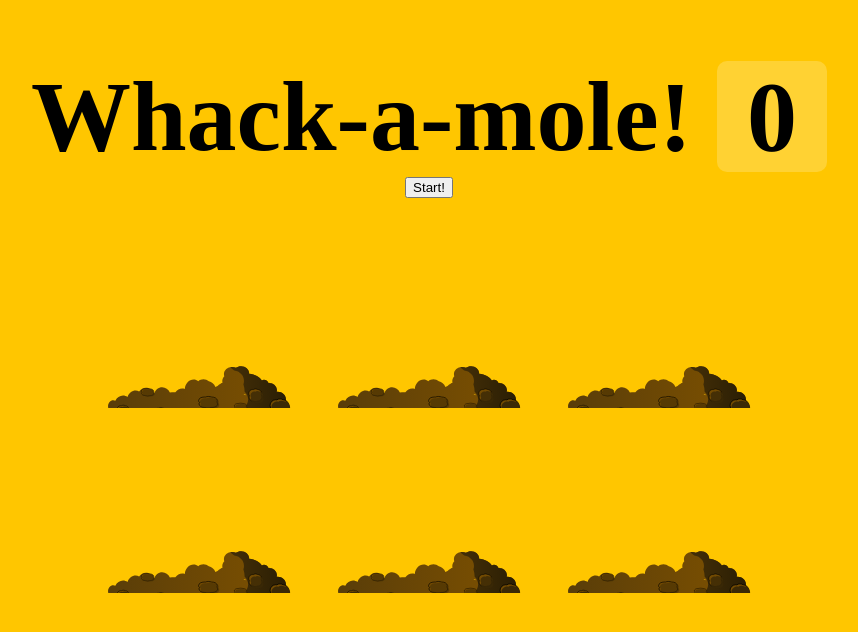
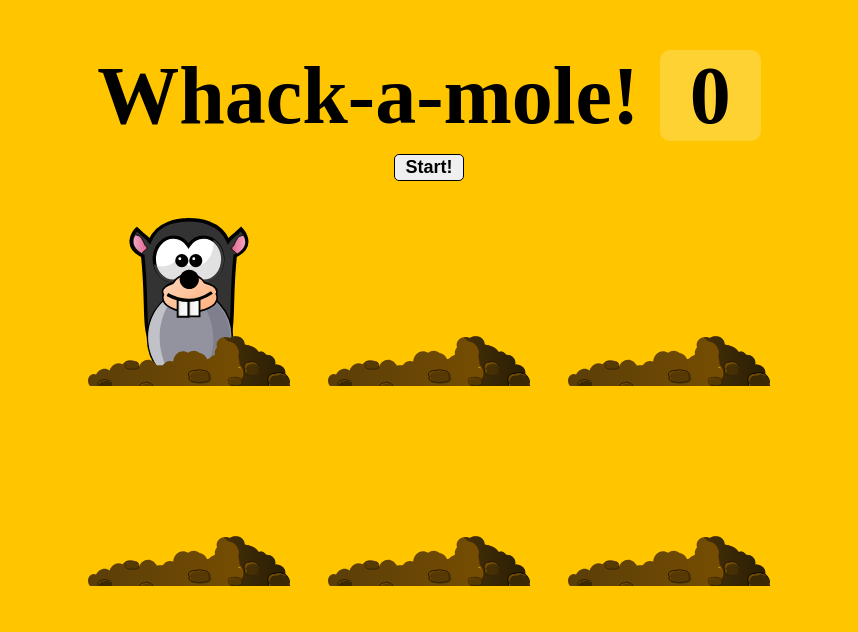
Before and after one commit to visrm/Whack-A-Mole-Game, a plain HTML site: page index.html in a window 1280 px wide. Both pictures are taken after a click on the button "Start!". Shown: the whole page, without its empty margins (211-1069 px from the left). Drawn offline with Linux system fonts and the light colour scheme.

Commit message:
v1.0
completed initial version of simple whack-a-mole game using vanilla javaScript

```diff
--- a/index.html
+++ b/index.html
@@ -6,27 +6,32 @@
   <meta name="viewport" content="width=device-width, initial-scale=1.0">
   <title>Whack A Mole!</title>
   <link href='https://fonts.googleapis.com/css?family=Amatic+SC:400,700' rel='stylesheet' type='text/css'>
+
+  <!-- Internal CSS file -->
   <style>
     html {
-      box-sizing: border-box;
+      padding: 0;
+      margin: 0;
       font-size: 10px;
       background: #ffc600;
     }
 
-    *,
-    *:before,
-    *:after {
-      box-sizing: inherit;
+    body {
+      display: block;
+      height: 100%;
+      padding: 0;
+      margin: 0 auto;
     }
 
-    body {
-      padding: 0;
-      margin: 0;
+    header {
+      position: sticky;
+      top: 0;
+      left: 0;
     }
 
     h1 {
       text-align: center;
-      font-size: 10rem;
+      font-size: 8.2rem;
       line-height: 1;
       margin-bottom: 0;
     }
@@ -40,15 +45,19 @@
 
     button {
       display: flex;
-      margin: 1rem auto;
+      margin: 1.75rem auto 0.5rem auto;
+      padding: 0.2rem 1rem;
+      border: 1px solid black;
+      border-radius: 0.5rem;
+      font-size: large;
+      font-weight: 600;
     }
 
     .game {
-      padding: 1.5rem;
+      padding: 0 1rem;
       margin: 0 auto;
       display: flex;
       flex-wrap: wrap;
-      justify-content: space-between;
       background-color: transparent;
       width: 720px;
       height: 400px;
@@ -66,7 +75,7 @@
       background-size: contain;
       content: '';
       width: 100%;
-      height: 72px;
+      height: 80px;
       position: absolute;
       z-index: 2;
       bottom: -30px;
@@ -74,7 +83,7 @@
 
     .mole {
       background: url('mole.svg') bottom center no-repeat;
-      background-size: 60%;
+      background-size: 50%;
       position: absolute;
       top: 100%;
       width: 100%;
@@ -89,10 +98,11 @@
 </head>
 
 <body>
-
+  <header>
     <h1>Whack-a-mole! <span class="score">0</span></h1>
+  </header>
+  <main>
     <button onClick="startGame()">Start!</button>
-
     <div class="game">
       <div class="hole hole1">
         <div class="mole"></div>
@@ -118,8 +128,58 @@
       const holes = document.querySelectorAll('.hole');
       const scoreBoard = document.querySelector('.score');
       const moles = document.querySelectorAll('.mole');
+      let timerEnd = false;
+      let score;
+      let lastHole;
+
+      function randomTime(min, max) {
+        /* Math.random()*params - gives random output from the given list of params.
+           Math.round(x: number) returns a rounded-off number without decimals.   */
+        return Math.round(Math.random() * (max - min) + min);
+      }
+
+      function randomHole(holes) {
+        /* Math.random()*params - gives random output from the given list of params.
+           Math.floor(x: number) performs greatest-integer function and rounds-off */
+        const idx = Math.floor(Math.random() * holes.length);
+        const hole = holes[idx];
+        if (hole === lastHole) randomHole(holes);
+        lastHole = hole;
+        return hole;
+      }
+
+      function popUp() {
+        const time = randomTime(200, 800);
+        const hole = randomHole(holes);
+        hole.classList.add('up');
+        setTimeout(() => {
+          hole.classList.remove('up');
+          if (!timerEnd) popUp();
+        }, time);
+      }
+
+      function startGame() {
+        scoreBoard.textContent = 0;
+        score = 0;
+        timerEnd = false;
+        popUp();
+        console.log(`The round has begun :)`);
+        setTimeout(() => {
+          timerEnd = true;
+          console.log(`The round has ended. Click to play again!`);
+        }, 10000)
+      }
+
+      function whack(e) {
+        if (!e.isTrusted) return //User is using scripts to cheat.
+        score++;
+        scoreBoard.textContent = score;
+        console.log(`Yayy! You scored a point. Your current score is ${score}.`)
+      }
+      moles.forEach((mole) => mole.addEventListener('click', whack));
 
     </script>
+  </main>
 </body>
 
 </html>
```
Also changed, not shown: 1 other file. Lines whose indentation alone changed are shown as unchanged.
